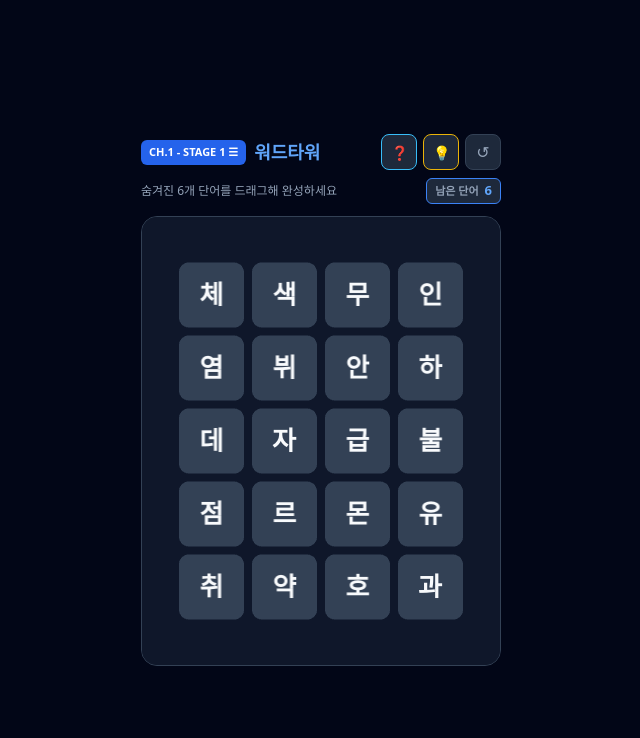
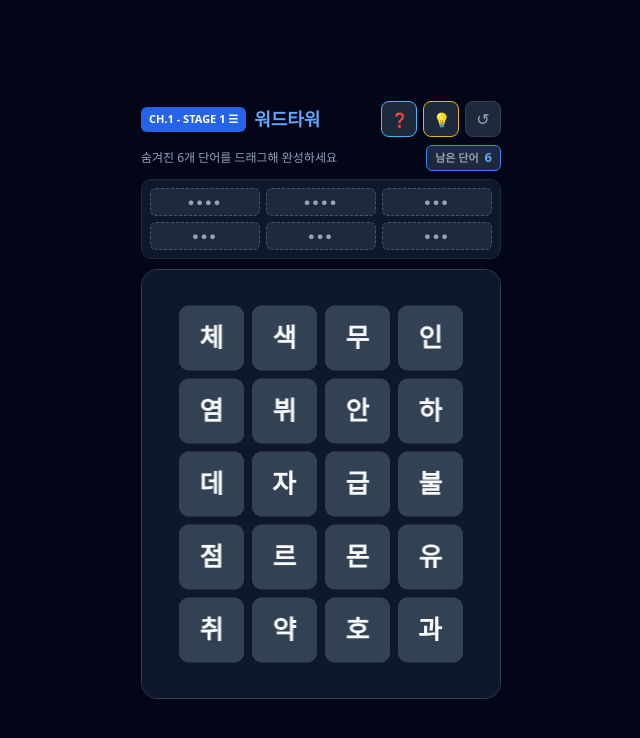
Before and after one commit to dldaudlee36/WordTower, a React (Vite) app: page / in a window 1280 px wide. Shown: the top 738 px of the page, without its empty margins (319-959 px from the left). Built offline with nearby package versions, Linux system fonts and the light colour scheme.

Commit message:
Update WordTowerBoard.tsx

```diff
--- a/src/components/WordTowerBoard.tsx
+++ b/src/components/WordTowerBoard.tsx
@@ -90,8 +90,8 @@ export const WordTowerBoard: React.FC<Props> = ({
   return (
     <div style={{ minHeight: '100vh', display: 'flex', flexDirection: 'column', alignItems: 'center', justifyContent: 'center', padding: '16px' }}>
 
-     {/* 1. 상단 헤더 영역 (2단 정렬 구조로 개편) */}
-      <div style={{ width: '100%', maxWidth: '360px', marginBottom: '12px' }}>
+      {/* 1. 상단 헤더 영역 */}
+      <div style={{ width: '100%', maxWidth: '360px', marginBottom: '10px' }}>
 
         {/* 상단 1열: 스테이지 뱃지, 타이틀, 액션 버튼 3종 */}
         <div style={{ display: 'flex', justifyContent: 'space-between', alignItems: 'center', marginBottom: '8px' }}>
@@ -119,7 +119,7 @@ export const WordTowerBoard: React.FC<Props> = ({
             </h1>
           </div>
 
-          {/* 액션 버튼 그룹 (❓, 💡, ↺) - 정사각 36px 규격 통일 */}
+          {/* 액션 버튼 그룹 (❓, 💡, ↺) */}
           <div style={{ display: 'flex', gap: '6px', flexShrink: 0 }}>
             <button
               onClick={() => setIsHelpModalOpen(true)}
@@ -188,7 +188,7 @@ export const WordTowerBoard: React.FC<Props> = ({
         </div>
 
         {/* 상단 2열: 안내 문구 & 남은 단어 배지 */}
-        <div style={{ display: 'flex', justifyContent: 'space-between', alignItems: 'center' }}>
+        <div style={{ display: 'flex', justifyContent: 'space-between', alignItems: 'center', marginBottom: '8px' }}>
           <p style={{ fontSize: '12px', color: '#94a3b8', margin: 0, whiteSpace: 'nowrap' }}>
             숨겨진 6개 단어를 드래그해 완성하세요
           </p>
@@ -210,14 +210,56 @@ export const WordTowerBoard: React.FC<Props> = ({
           </div>
         </div>
 
+        {/* 2. 글자 수 힌트 블라인드 슬롯 (6단어) */}
+        <div
+          style={{
+            display: 'grid',
+            gridTemplateColumns: 'repeat(3, 1fr)',
+            gap: '6px',
+            background: '#0f172a',
+            padding: '8px',
+            borderRadius: '10px',
+            border: '1px solid #1e293b',
+          }}
+        >
+          {stage.targetWords.map((word, idx) => {
+            const isCleared = clearedWords.includes(word);
+            return (
+              <div
+                key={idx}
+                style={{
+                  display: 'flex',
+                  alignItems: 'center',
+                  justifyContent: 'center',
+                  height: '28px',
+                  borderRadius: '6px',
+                  background: isCleared ? 'rgba(37, 99, 235, 0.25)' : '#1e293b',
+                  border: isCleared ? '1px solid #3b82f6' : '1px dashed #475569',
+                  transition: 'all 0.25s ease',
+                }}
+              >
+                {isCleared ? (
+                  <span style={{ fontSize: '12px', fontWeight: 800, color: '#60a5fa', letterSpacing: '0.5px' }}>
+                    {word}
+                  </span>
+                ) : (
+                  <span style={{ fontSize: '11px', fontWeight: 700, color: '#94a3b8', letterSpacing: '2px' }}>
+                    {'●'.repeat(word.length)}
+                  </span>
+                )}
+              </div>
+            );
+          })}
+        </div>
+
       </div>
 
-      {/* 2. 캔버스 영역 */}
+      {/* 3. 캔버스 영역 (5행 4열 보드) */}
       <div
         ref={containerRef}
         style={{
           width: '360px',
-          height: '450px',
+          height: '430px',
           backgroundColor: '#0f172a',
           borderRadius: '16px',
           border: '1px solid #334155',
```
